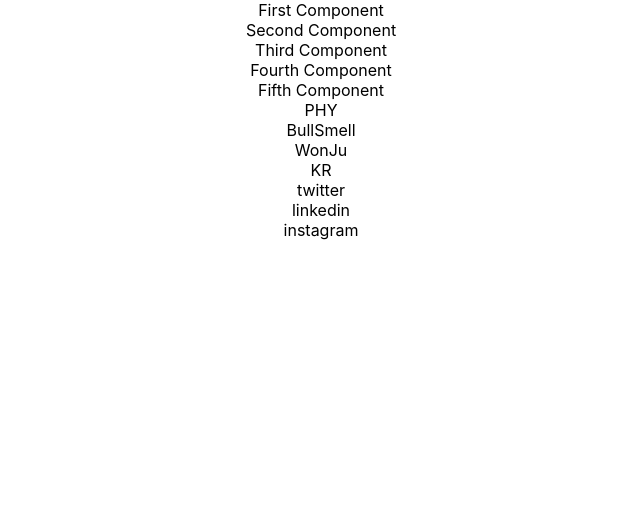
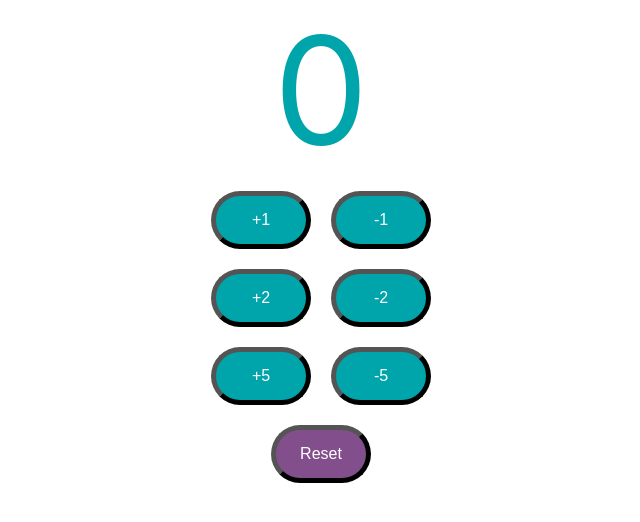
Before and after one commit to phyu7776/forntEnd_Master6, a React (Create React App) app: page / in a window 1280 px wide. Shown: the top 522 px of the page, without its empty margins (319-959 px from the left). Built offline with nearby package versions, Linux system fonts and the light colour scheme.

Commit message:
Counter 기능 구현

```diff
--- a/src/App.js
+++ b/src/App.js
@@ -1,15 +1,25 @@
 import './App.css';
-
-import LearningComponent from './components/learning-examples/LearningComponent'
+import Counter from './components/counter/Counter';
 
 function App() {
   return (
     <div className="App">
-      <LearningComponent/>
+      <Counter/>
     </div>
   );
 }
 
+// function PlayingWithProps(properties) {
 
+//   console.log(properties)
+//   console.log(properties.property1)
+//   console.log(properties.property2)
+
+//   return (
+//     <div>
+//       Props
+//     </div>
+//   )
+// }
 
 export default App;
--- /dev/null
+++ b/src/components/counter/Counter.css
@@ -0,0 +1,28 @@
+button {
+    width: 100px;
+    margin: 10px;
+    color: white;
+    padding: 15px;
+    border-radius: 30px;
+    border-color: black;
+    border-width: 5px;
+    font-size:16px;
+}
+
+.counterButton {
+    background-color: #00a5ab;
+}
+
+.resetButton {
+    background-color: #824f8c;
+}
+
+.count {
+    font-size: 50px;
+    padding: 20px;
+}
+
+.totalCount {
+    color : #00a5ab;
+    font-size: 150px;
+}
--- /dev/null
+++ b/src/components/counter/Counter.jsx
@@ -0,0 +1,56 @@
+import { useState } from 'react'
+import {PropTypes} from 'prop-types'
+import './Counter.css'
+import CounterButton from './CounterButton'
+
+export default function Counter() {
+
+    const [count, setCount] = useState(0);
+
+    function incrementCounterPartentFuction(by) {
+        setCount(count + by);
+    }
+
+    function decrementCounterPartentFuction(by) {
+        setCount(count - by);
+    }
+
+    function resetCounter() {
+        setCount(0)
+    }
+
+    return (
+        <div>
+            <span className="totalCount">{count}</span>
+            <CounterButton
+                by={1}
+                incrementMethod={incrementCounterPartentFuction}
+                decrementMethod={decrementCounterPartentFuction}
+            />
+            <CounterButton
+                by={2}
+                incrementMethod={incrementCounterPartentFuction}
+                decrementMethod={decrementCounterPartentFuction}
+            />
+            <CounterButton
+                by={5}
+                incrementMethod={incrementCounterPartentFuction}
+                decrementMethod={decrementCounterPartentFuction}
+            />
+
+            <button
+                className="resetButton"
+                onClick={resetCounter}
+            > Reset
+            </button>
+        </div>
+    )
+}
+
+Counter.propTypes = {
+    by : PropTypes.number
+}
+
+Counter.defaultProps = {
+    by : 1
+}
--- /dev/null
+++ b/src/components/counter/CounterButton.jsx
@@ -0,0 +1,54 @@
+import { PropTypes } from 'prop-types'
+import './Counter.css'
+
+export default function CounterButton({by, incrementMethod, decrementMethod}) {
+
+    // const buttonStyle = {
+    //     fontSize:"16px",
+    //     backgroundColor: "#00a5ab",
+    //     width: "100px",
+    //     margin: "10px",
+    //     color: "white",
+    //     padding: "15px",
+    //     borderRadius: "30px"
+    // }
+
+    // function incrementCounterFunction() {
+    //     incrementMethod(by);
+    // }
+
+    // function decrementCounterFunction() {
+    //     decrementMethod(by);
+    // }
+
+    return (
+        <div className="Counter">
+            <div>
+            <button
+                className="counterButton"
+                onClick={() => incrementMethod(by)}
+                // 방법 1.
+                // style={{fontSize:"30px"}}
+
+                // 방법 2.
+                // style={buttonStyle}
+            >+{by} </button>
+
+            <button
+                className="counterButton"
+                onClick={() => decrementMethod(by)}
+            >-{by}
+            </button>
+
+            </div>
+        </div>
+    )
+}
+
+CounterButton.propTypes = {
+    by : PropTypes.number
+}
+
+CounterButton.defaultProps = {
+    by : 1
+}
```
